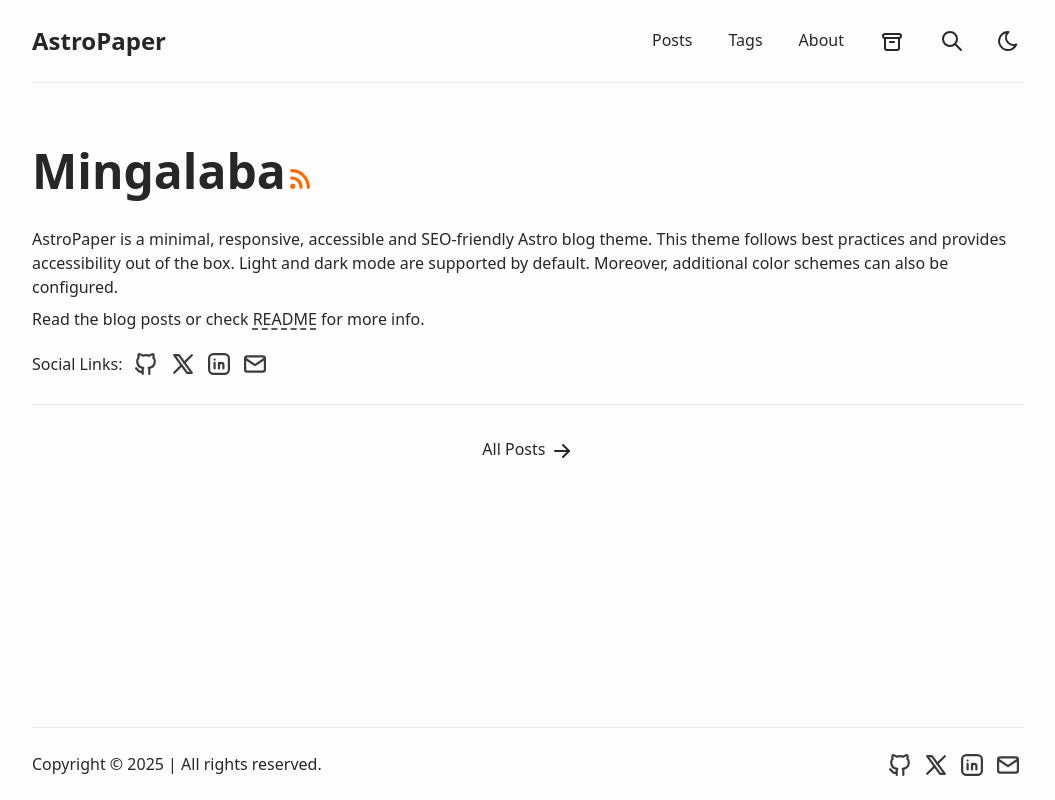
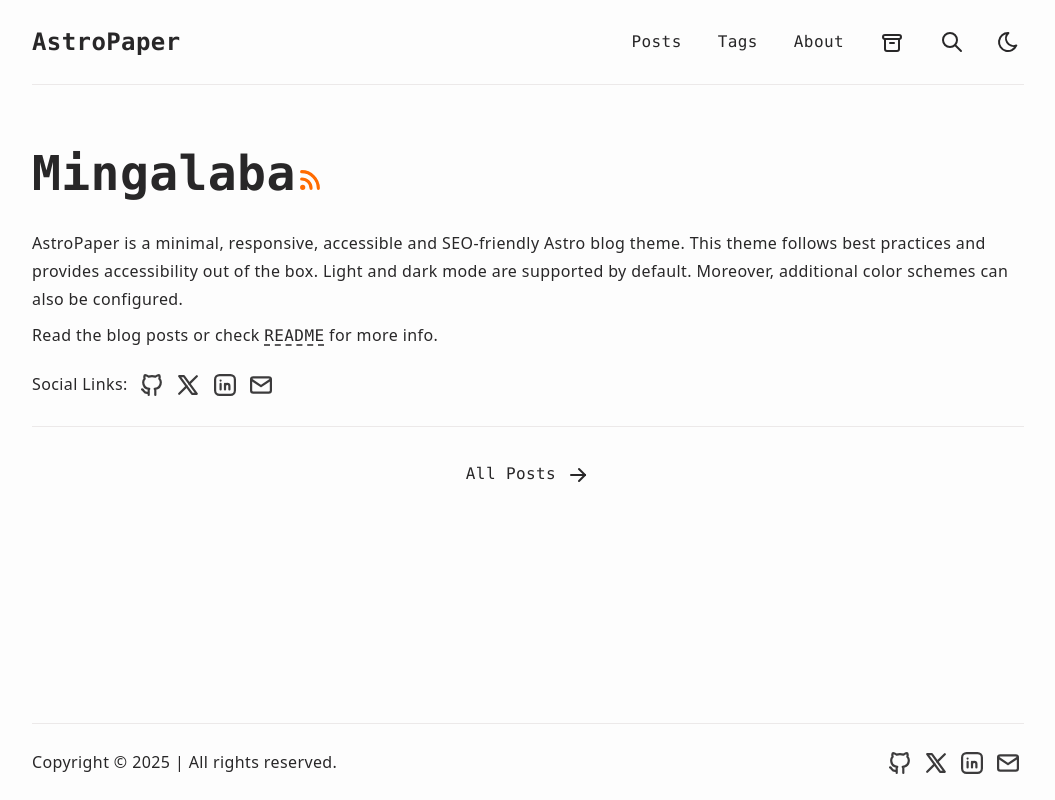
Before and after one commit to lazycoder1/personal-blog, an Astro site: page / in a window 1280 px wide. Shown: the whole page, without its empty margins (112-1167 px from the left). Built offline with nearby package versions, Linux system fonts and the light colour scheme; Astro itself is replaced by a stand-in of ours.

Commit message:
feat(typography): hybrid setup — mono headings/nav, sans body with tracking/leading; keep code mono

```diff
--- a/src/styles/global.css
+++ b/src/styles/global.css
@@ -1,3 +1,5 @@
+@import url('https://fonts.googleapis.com/css2?family=Inter:wght@400;500;600;700&display=swap');
+@import url('https://fonts.googleapis.com/css2?family=JetBrains+Mono:wght@400;500;600;700&display=swap');
 @import "tailwindcss";
 @import "./typography.css";
 
@@ -38,11 +40,17 @@ html[data-theme="dark"] {
     @apply overflow-y-scroll scroll-smooth;
   }
   body {
-    @apply flex min-h-svh flex-col bg-background font-sans text-foreground selection:bg-accent/75 selection:text-background;
+    @apply flex min-h-svh flex-col bg-background font-sans tracking-wide leading-[1.75] text-foreground selection:bg-accent/75 selection:text-background;
   }
   a,
   button {
-    @apply outline-offset-1 outline-accent focus-visible:no-underline focus-visible:outline-2 focus-visible:outline-dashed;
+    @apply font-mono outline-offset-1 outline-accent focus-visible:no-underline focus-visible:outline-2 focus-visible:outline-dashed;
+  }
+  h1,
+  h2,
+  h3,
+  h4 {
+    @apply font-mono;
   }
   button:not(:disabled),
   [role="button"]:not(:disabled) {
--- a/src/styles/typography.css
+++ b/src/styles/typography.css
@@ -3,14 +3,14 @@
 @layer base {
   /* ===== Override default Tailwind Typography styles ===== */
   .app-prose {
-    @apply prose;
+    @apply prose tracking-[0.02em] leading-8;
 
     h1,
     h2,
     h3,
     h4,
     th {
-      @apply mb-3 text-foreground;
+      @apply mb-3 text-foreground font-mono;
     }
 
     h3 {
@@ -48,7 +48,7 @@
     }
 
     figcaption {
-      @apply opacity-75;
+      @apply opacity-75 tracking-wider;
     }
 
     table {
```
